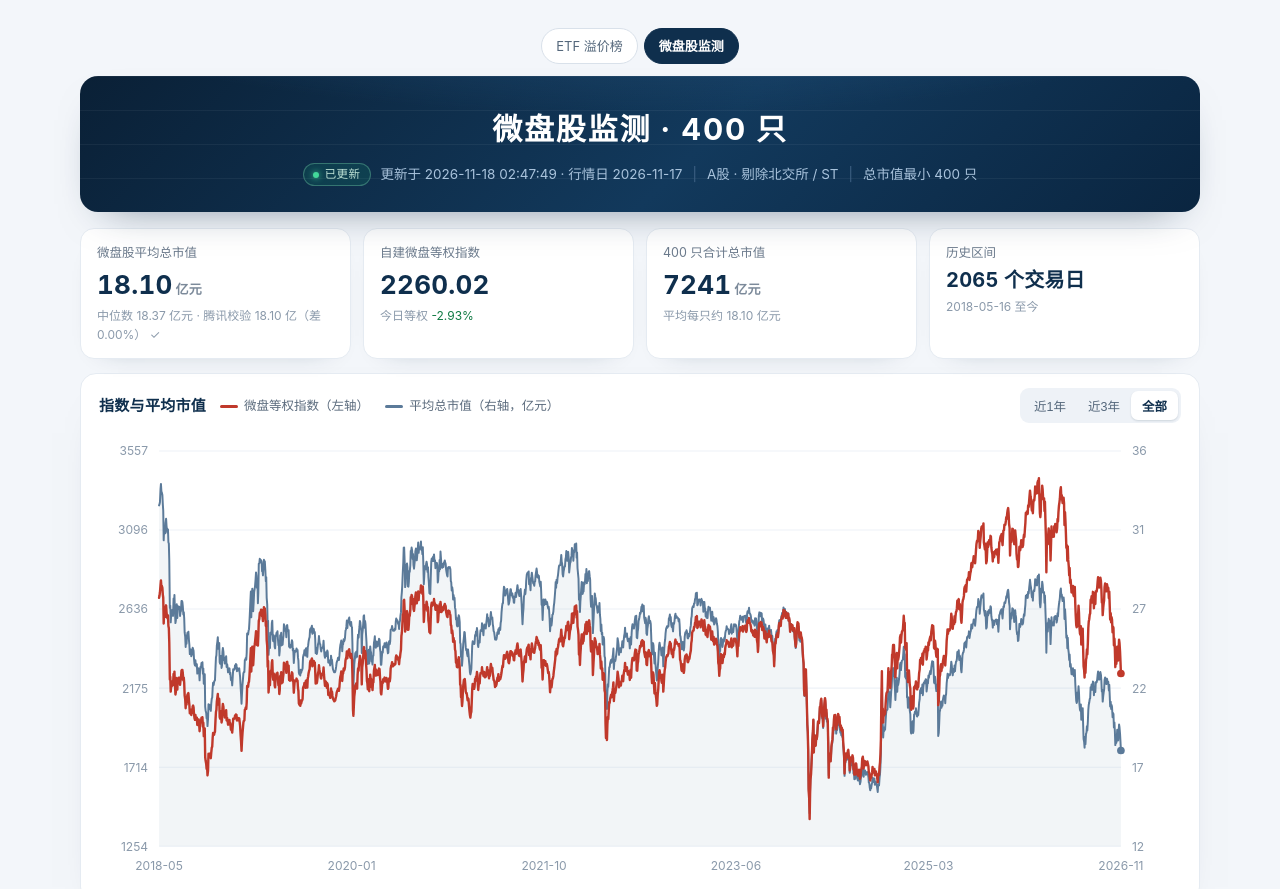
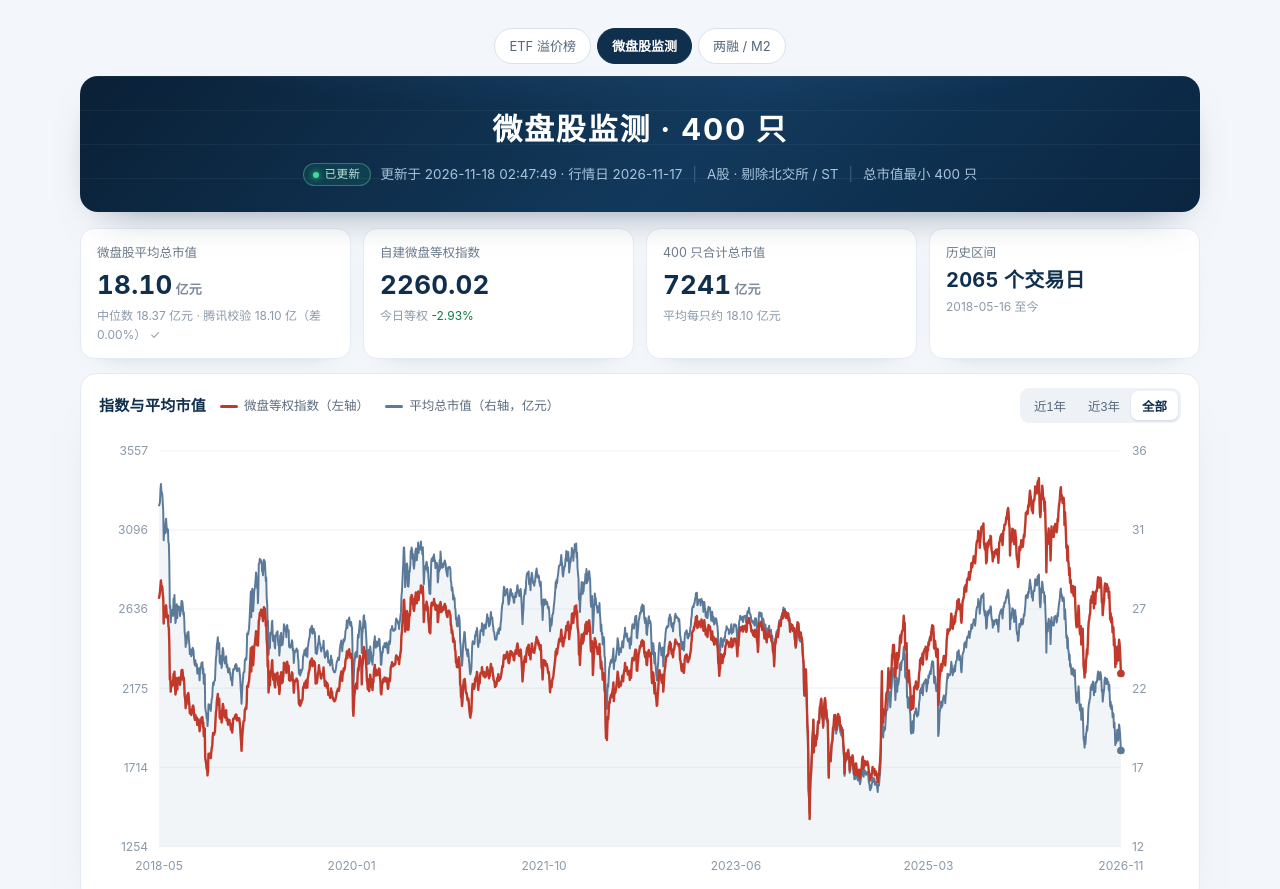
Before and after one commit to x83634026-blip/us-etf-premium, a plain HTML site: page site/microcap/index.html in a window 1280 px wide. Shown: the top 889 px of the page. Drawn offline with Linux system fonts and the light colour scheme.

Commit message:
Add margin/M2 page and daily CloudBase deploy

```diff
--- a/site/microcap/index.html
+++ b/site/microcap/index.html
@@ -112,6 +112,7 @@
   <nav class="topnav">
     <a href="../">ETF 溢价榜</a>
     <a href="./" class="active">微盘股监测</a>
+    <a href="../margin/">两融 / M2</a>
   </nav>
 
   <header class="hero">
```
